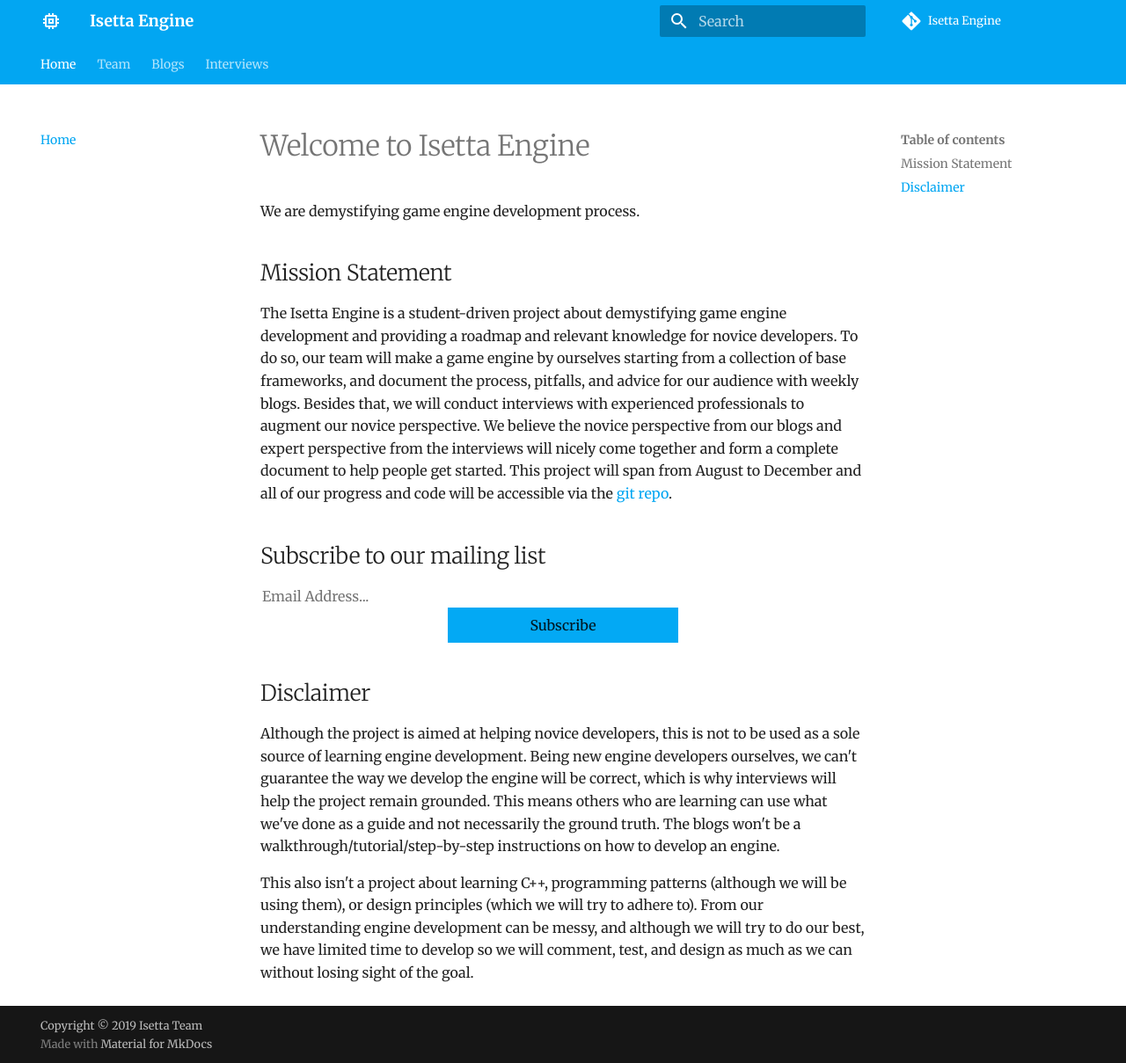
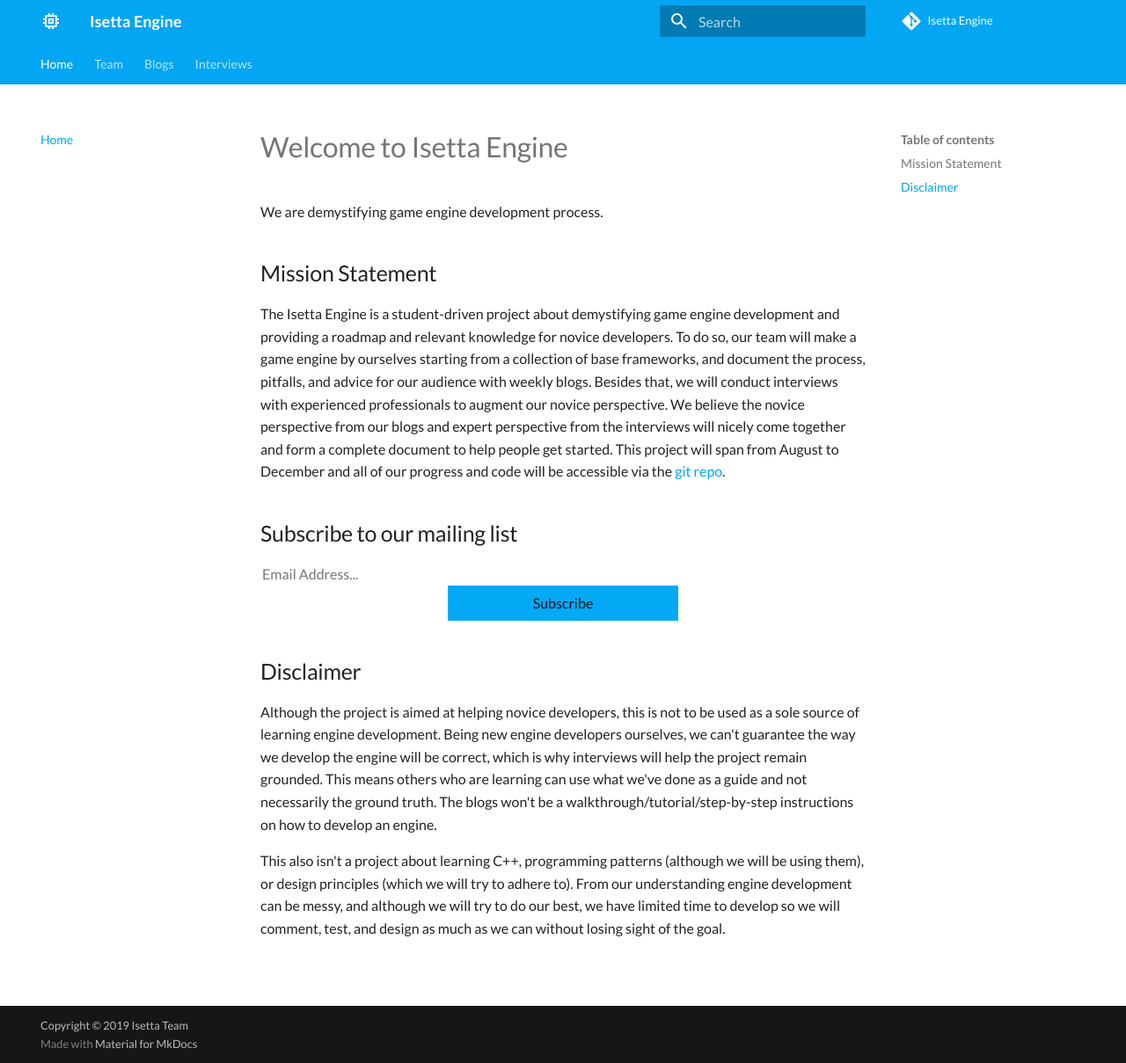
Before and after one commit to Isetta-Team/Isetta-Website-Raw, an MkDocs documentation site: the page built from docs/index.md, in a window 1280 px wide and 1209 px high. Shown: the whole window at 88% size. Built offline with MkDocs 1.6.1 and Material for MkDocs 9.7.7, drawn with Linux system fonts in a browser that asks for light colours; comment, search, counter and statistics services are not loaded.

Commit message:
Change style to Lato font, thicker headers

```diff
--- a/docs/extra.css
+++ b/docs/extra.css
@@ -6,6 +6,13 @@ img[alt="team-headshot"]{
 
 /*#endregion*/
 
+/*#region Headers */
+
+h1, h2, h3, h4 {
+	font-weight: 500 !important;
+}
+
+/*#endregion*/
 
 /*#region MailChimp */
 
--- a/mkdocs.yml
+++ b/mkdocs.yml
@@ -33,7 +33,7 @@ theme:
     primary: 'light blue'
     accent: 'cyan'
   font:
-    text: 'Merriweather'
+    text: 'Lato'
     code: 'Source Code Pro'
   # favicon: assets/images/favicon.png
   logo:
```
Also changed, not shown: docs/images/blogs/game-networking-sockets-test.png (added).
